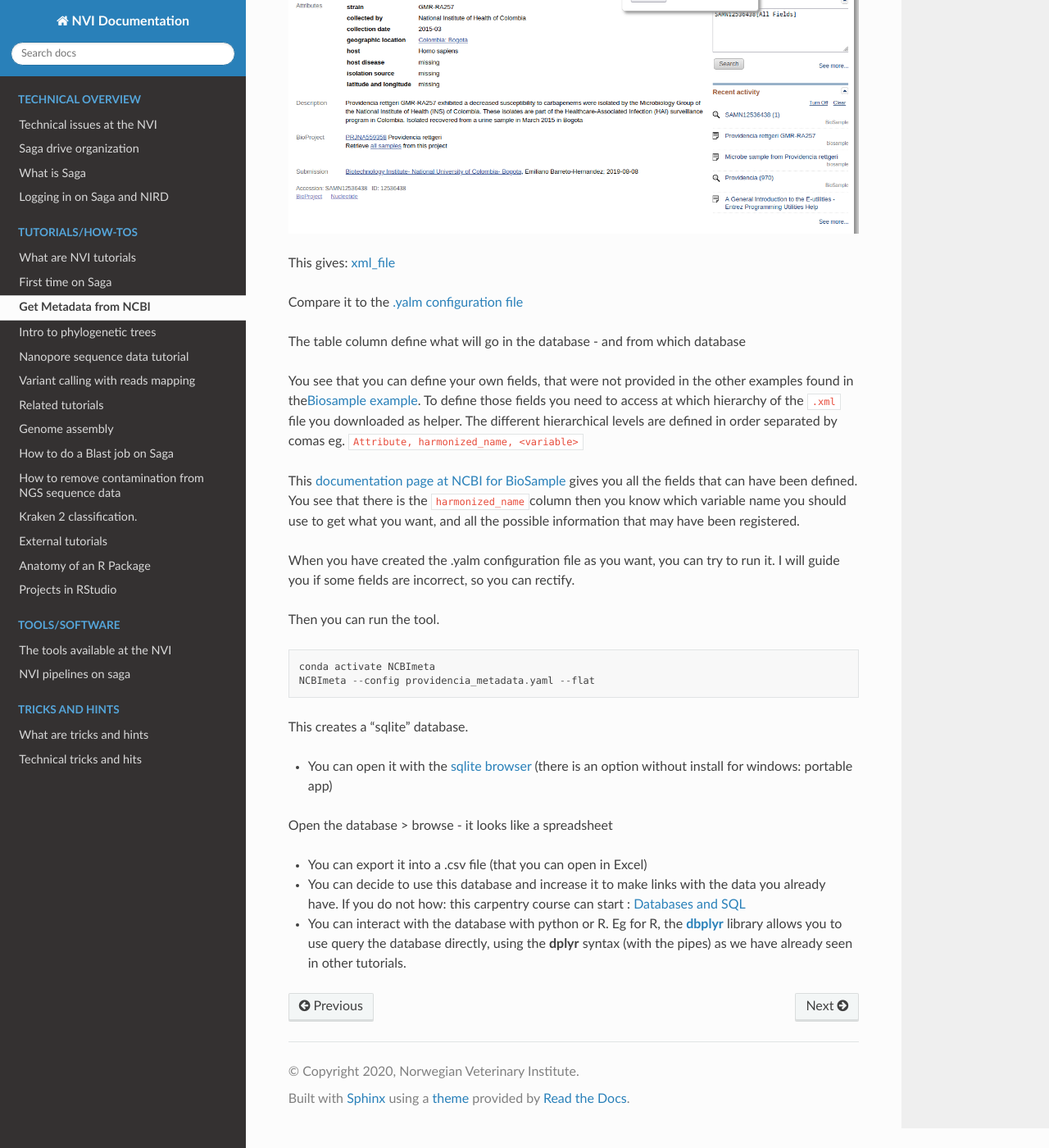
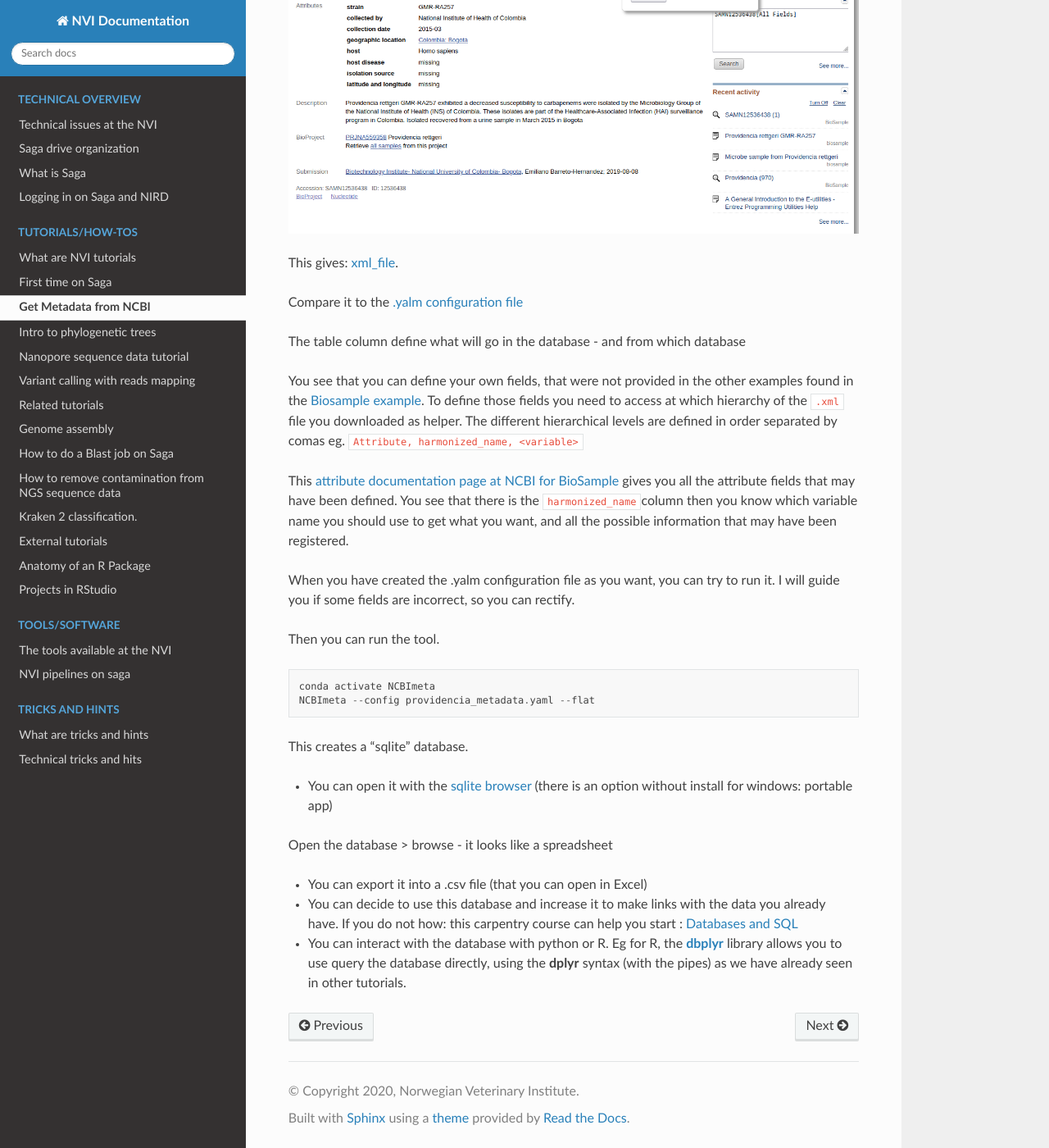
Before and after one commit to NorwegianVeterinaryInstitute/nvi-documentation, a Sphinx documentation site: the page built from docs/source/tutorials/GetMetadataNCBI.md, in a window 1280 px wide and 1400 px high, scrolled down 1580 px. Shown: the whole window at 82% size. Built offline with Sphinx 7.4.7 and the Read the Docs theme 2.0.0, drawn with Linux system fonts in a browser that asks for light colours; pages that are not in the unit, such as notebooks, are missing from menus.

Commit message:
update small typos

```diff
--- a/docs/source/tutorials/GetMetadataNCBI.md
+++ b/docs/source/tutorials/GetMetadataNCBI.md
@@ -26,17 +26,17 @@ This search field will help you build your configuration file (.yalm) for the se
 Now we do a specific search for a specific sample we are interested in to get the metadata for, eg. BioSample: `SAMN12536438`.
 This page give us the information for the metadata we can have acces to and how it is structured in the database. To ease the process of creating the `.yalm` file we save this data as `xml` and open it with a web-browser so we can get the structure of the fields we want information from. ![screenshot2](./exportsearch_xml.png)
 
-This gives: [xml_file](./biosample_result.xml)
+This gives: [xml_file](./biosample_result.xml).
 
 Compare it to the [.yalm configuration file](./providencia_metadata.yaml)
 
 The table column define what will go in the database - and from which database
 
-You see that you can define your own fields, that were not provided in the other examples found in the[Biosample example](https://github.com/ktmeaton/NCBImeta/tree/master/schema).
+You see that you can define your own fields, that were not provided in the other examples found in the [Biosample example](https://github.com/ktmeaton/NCBImeta/tree/master/schema).
 To define those fields you need to access at which hierarchy of the `.xml` file you downloaded as helper.
 The different hierarchical levels are defined in order separated by comas eg. `Attribute, harmonized_name, <variable>`
 
-This [documentation page at NCBI for BioSample](https://www.ncbi.nlm.nih.gov/biosample/docs/attributes/) gives you all the fields that can have been defined. You see that there is the `harmonized_name`column then you know which variable name you should use to get what you want, and all the possible information that may have been registered.
+This [attribute documentation page at NCBI for BioSample](https://www.ncbi.nlm.nih.gov/biosample/docs/attributes/) gives you all the attribute fields that may have been defined. You see that there is the `harmonized_name`column then you know which variable name you should use to get what you want, and all the possible information that may have been registered.
 
 When you have created the .yalm configuration file as you want, you can try to run it. I will guide you if some fields are incorrect, so you can rectify.
 
@@ -51,5 +51,5 @@ This creates a "sqlite" database.
 
 Open the database > browse - it looks like a spreadsheet
 - You can export it into a .csv file (that you can open in Excel)
-- You can decide to use this database and increase it to make links with the data you already have. If you do not how: this carpentry course can start : [Databases and SQL](https://swcarpentry.github.io/sql-novice-survey/)
+- You can decide to use this database and increase it to make links with the data you already have. If you do not how: this carpentry course can help you start : [Databases and SQL](https://swcarpentry.github.io/sql-novice-survey/)
 - You can interact with the database with python or R. Eg for R, the [**dbplyr**](https://dbplyr.tidyverse.org/) library allows you to use query the database directly, using the **dplyr** syntax (with the pipes) as we have already seen in other tutorials.
```
